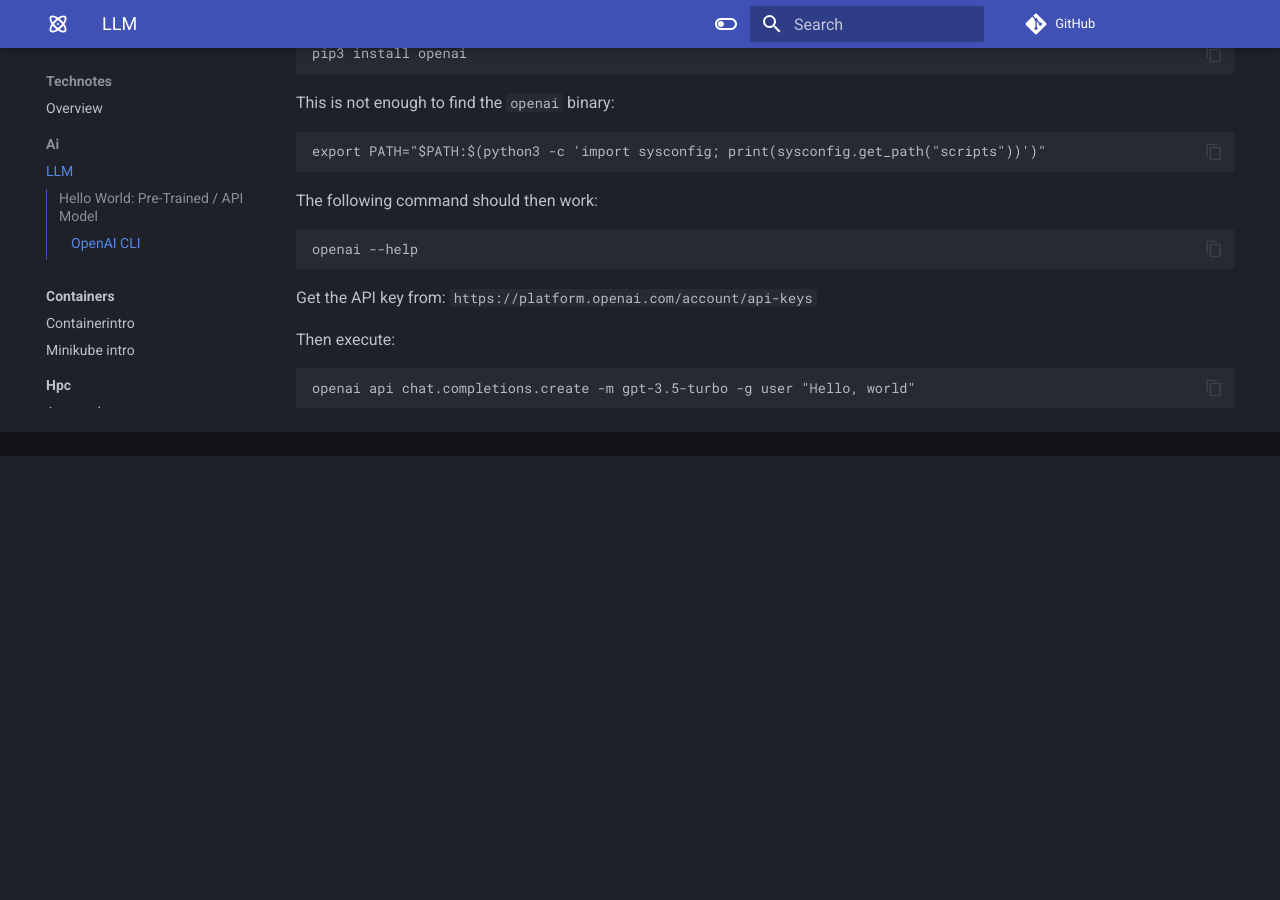
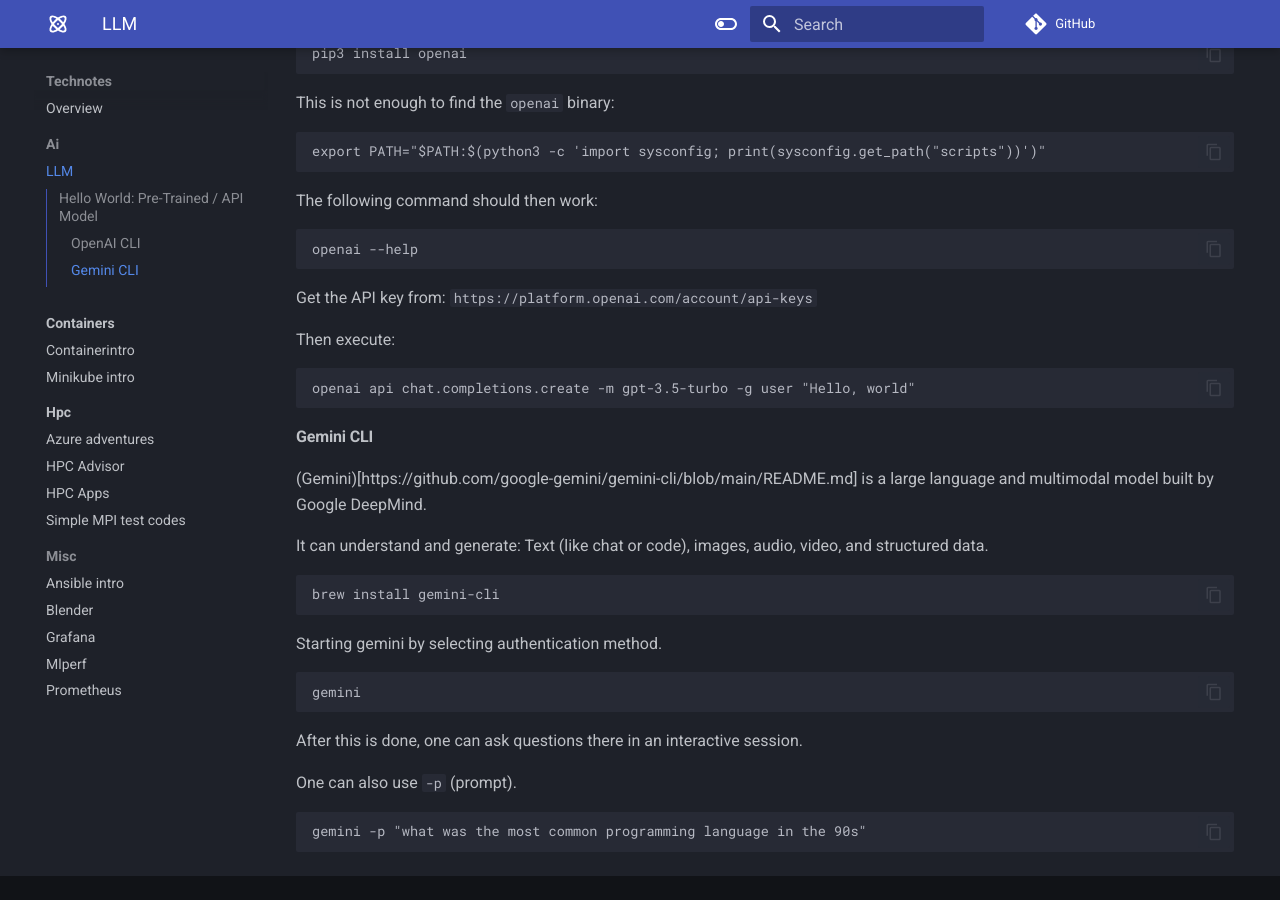
Before and after one commit to marconetto/technotes, an MkDocs documentation site: the page built from docs/ai/llm.md, in a window 1280 px wide and 900 px high, scrolled down 547 px. Built offline with MkDocs 1.6.1 and Material for MkDocs 9.7.7, drawn with Linux system fonts in a browser that asks for light colours; comment, search, counter and statistics services are not loaded; before the commit the page ends 1003 px from its top, so only the background shows below that.

Commit message:
add llm content

````diff
--- a/docs/ai/llm.md
+++ b/docs/ai/llm.md
@@ -39,3 +39,28 @@
 ```
 openai api chat.completions.create -m gpt-3.5-turbo -g user "Hello, world"
 ```
+
+#### Gemini CLI
+
+(Gemini)[https://github.com/google-gemini/gemini-cli/blob/main/README.md] is a large language and multimodal model built by Google DeepMind.
+
+It can understand and generate: Text (like chat or code), images, audio, video, and structured data.
+
+
+```
+brew install gemini-cli
+```
+
+Starting gemini by selecting authentication method.
+
+```
+gemini
+```
+
+After this is done, one can ask questions there in an interactive session.
+
+One can also use `-p` (prompt).
+
+```
+gemini -p "what was the most common programming language in the 90s"
+```
````
